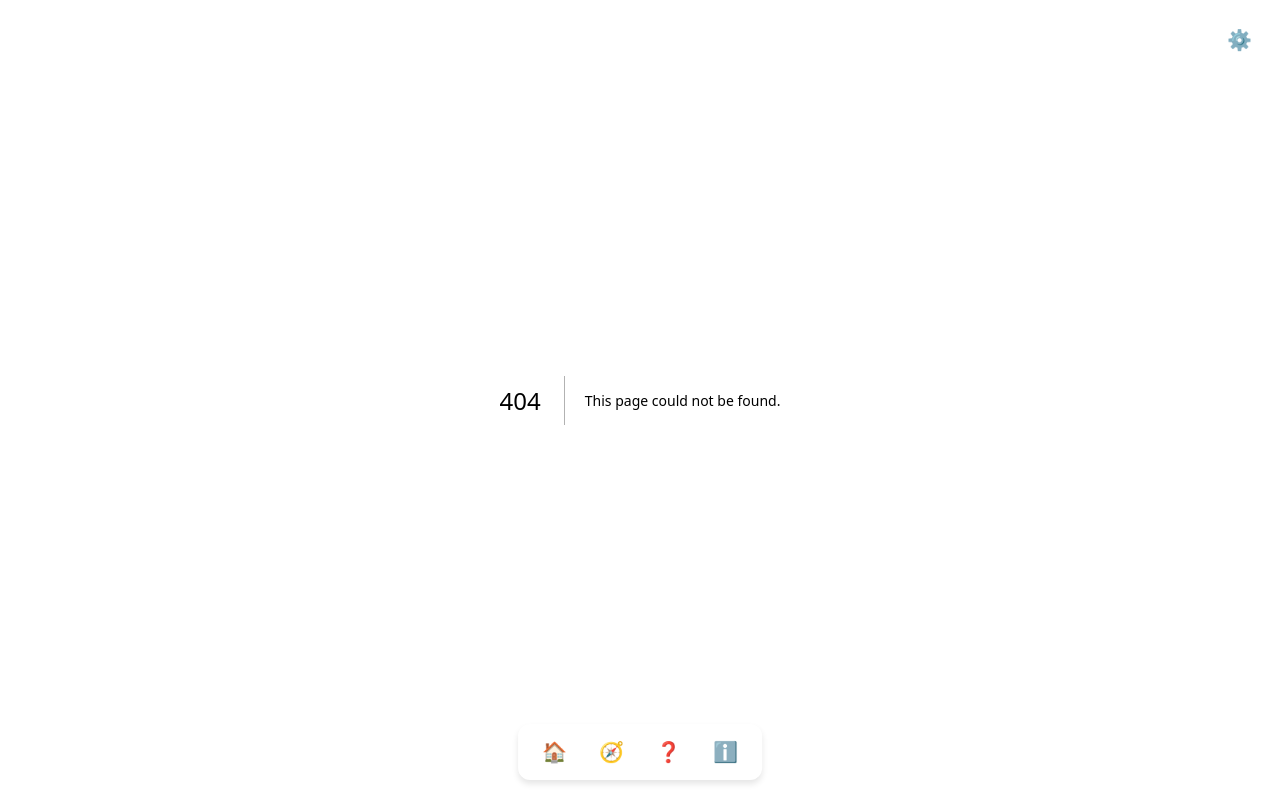
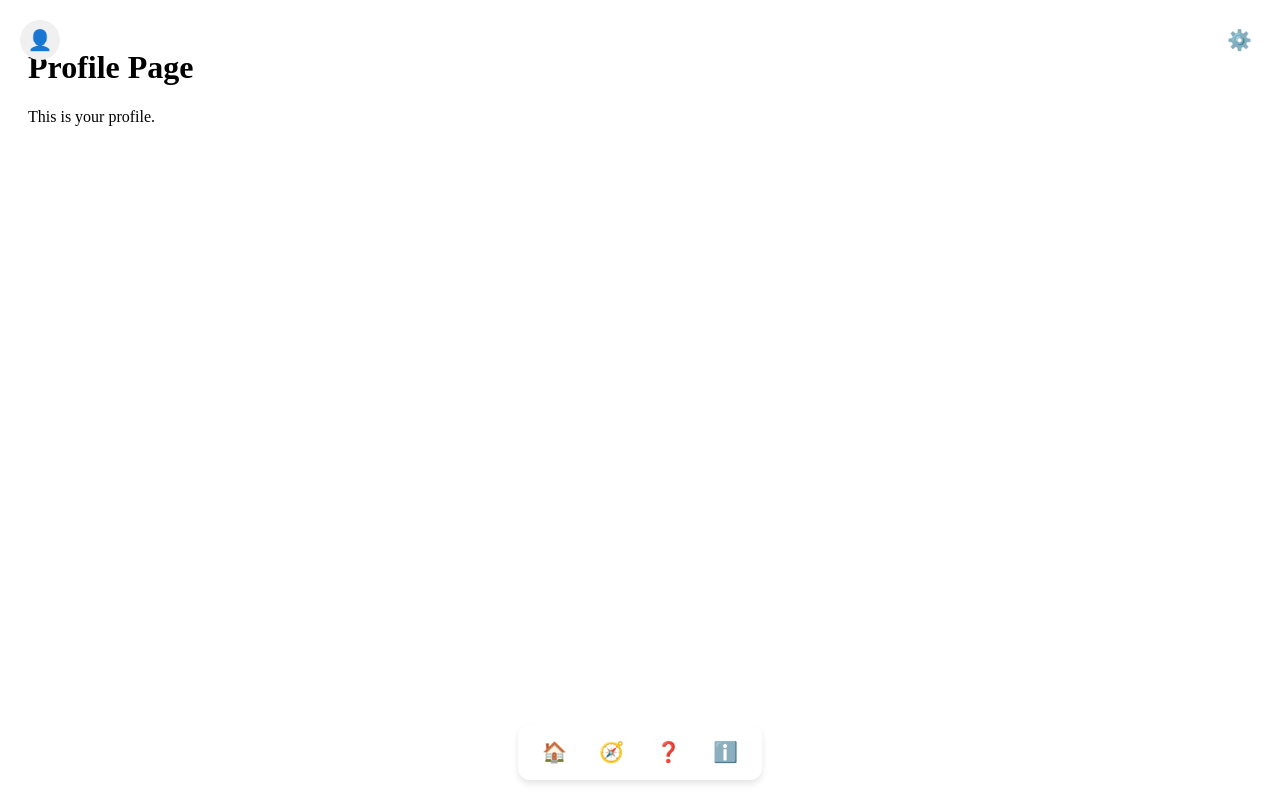
Before and after one commit to nitisbig/Chatgpt, a Next.js app: page /profile in a window 1280 px wide. Before the commit this address had no page. Built offline with nearby package versions, Linux system fonts and the light colour scheme.

Commit message:
Add profile page and icon

```diff
--- a/components/NavBar.js
+++ b/components/NavBar.js
@@ -47,6 +47,27 @@ export default function NavBar() {
 
   return (
     <>
+      <Link
+        href="/profile"
+        style={{
+          position: 'fixed',
+          top: '20px',
+          left: '20px',
+          width: '40px',
+          height: '40px',
+          borderRadius: '50%',
+          overflow: 'hidden',
+          background: darkMode ? '#444' : '#f0f0f0',
+          display: 'flex',
+          alignItems: 'center',
+          justifyContent: 'center',
+          textDecoration: 'none',
+          zIndex: 1002
+        }}
+      >
+        <span style={{ fontSize: '20px', color: darkMode ? '#fff' : '#333' }}>👤</span>
+      </Link>
+
       <button
         ref={buttonRef}
         onClick={() => setShowSettings(!showSettings)}
--- /dev/null
+++ b/pages/profile.js
@@ -0,0 +1,10 @@
+import React from 'react';
+
+export default function Profile() {
+  return (
+    <div style={{ padding: '20px' }}>
+      <h1>Profile Page</h1>
+      <p>This is your profile.</p>
+    </div>
+  );
+}
```
